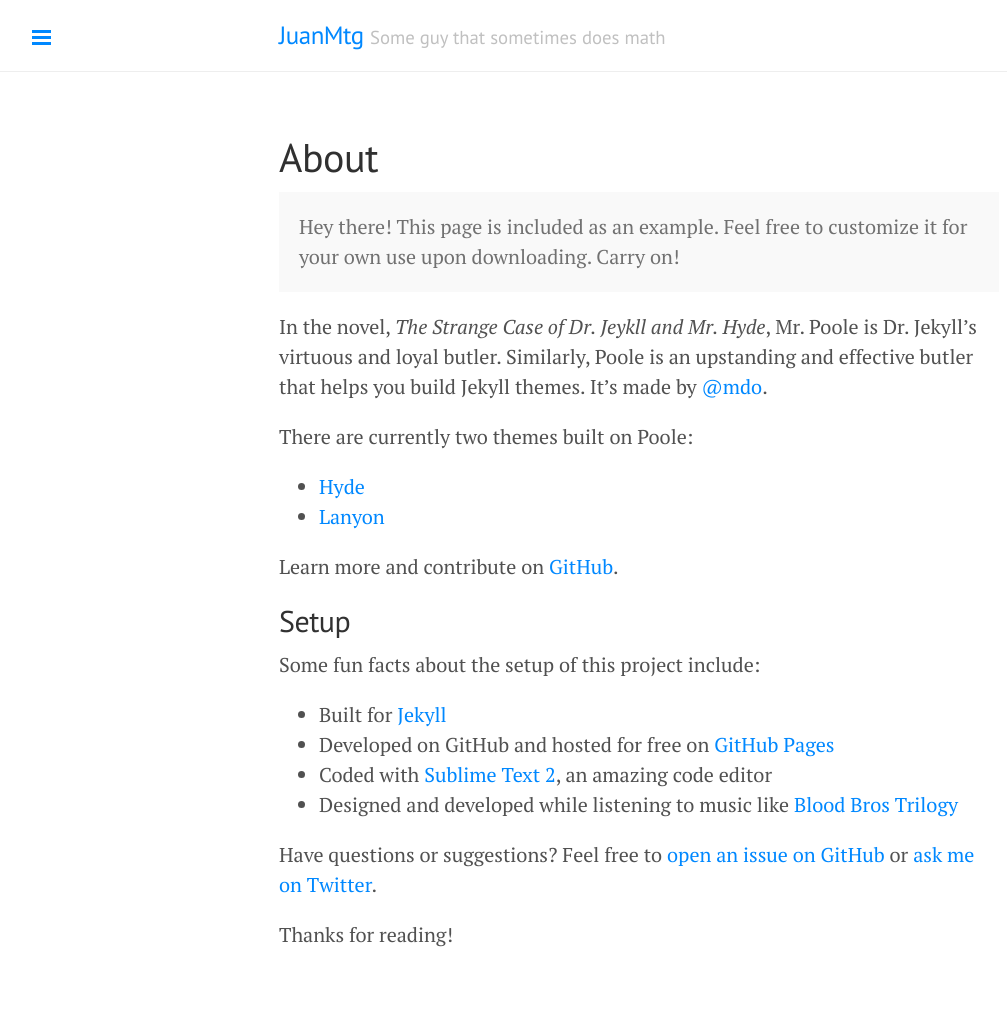
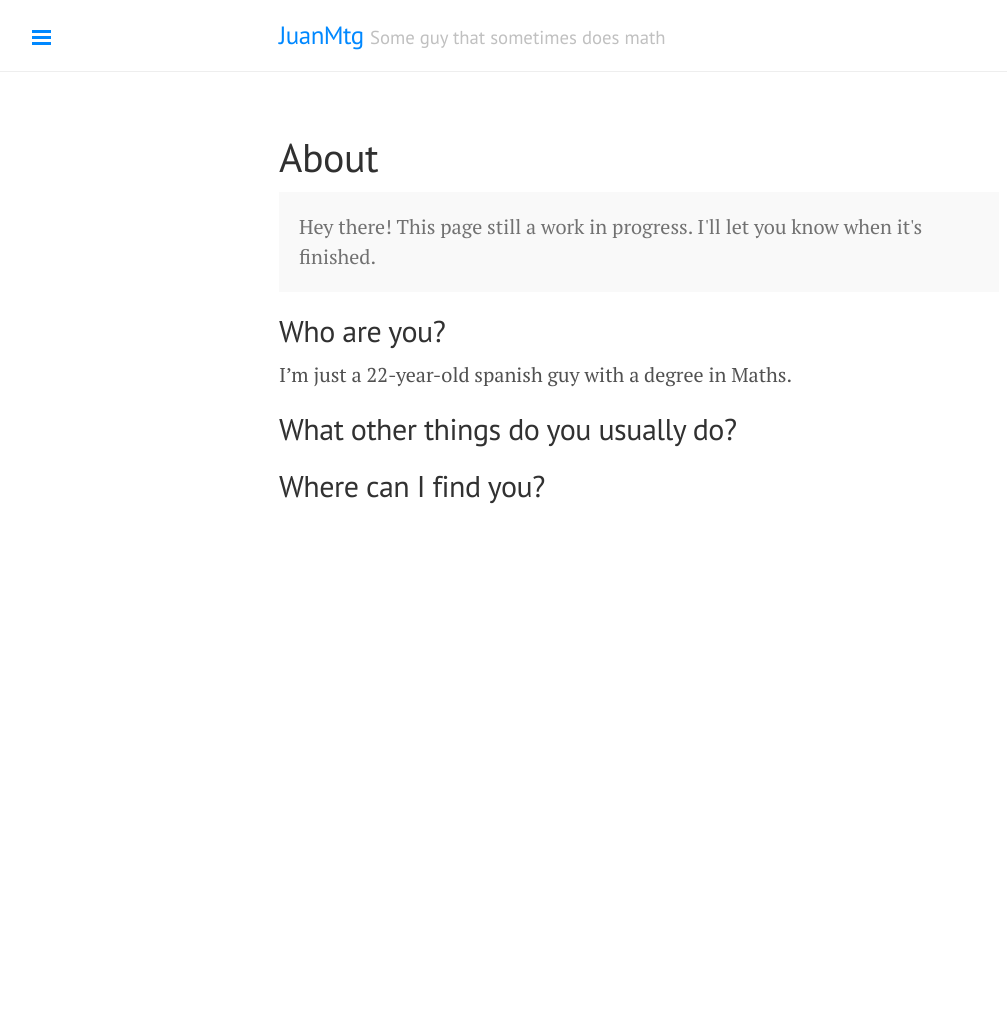
Before and after one commit to JuanMtg/juanmtg.github.io, a Jekyll site: the page built from about.md, in a window 1280 px wide. Shown: the whole page, without its empty margins (1-1008 px from the left). Built offline with Jekyll 4.4.1, drawn with Linux system fonts in a browser that asks for light colours; Markdown is read by kramdown in place of the engine named in the settings; after the commit the page ends 900 px from its top, so only the background shows below that.

Commit message:
Added steam icon and profile to the sidebar (testing). Also changed About page.

```diff
--- a/_config.yml
+++ b/_config.yml
@@ -40,6 +40,7 @@ footer-links:
   rss: # just type anything here for a working RSS icon, make sure you set the "url" above!
   twitter: juanmtg
   stackoverflow: # your stackoverflow profile, e.g. "users/50476/bart-kiers"
+  steam: juanmtg
 
 # Your disqus shortname, entering this will enable commenting on posts
 disqus: juanmtg
--- a/_includes/svg-icons.html
+++ b/_includes/svg-icons.html
@@ -9,3 +9,4 @@
           {% if site.footer-links.rss %}<a href="{{ site.baseurl }}/feed.xml">{% include svg-icons/rss.html %}</a>{% endif %}
           {% if site.footer-links.twitter %}<a href="http://twitter.com/{{ site.footer-links.twitter }}">{% include svg-icons/twitter.html %}</a>{% endif %}
           {% if site.footer-links.stackoverflow %}<a href="http://stackoverflow.com/{{ site.footer-links.stackoverflow }}">{% include svg-icons/stackoverflow.html %}</a>{% endif %}
+          {% if site.footer-links.steam %}<a href="http://http://steamcommunity.com/id/{{ site.footer-links.steam }}">{% include svg-icons/steam.html %}</a>{% endif %}
--- /dev/null
+++ b/_includes/svg-icons/steam.html
@@ -0,0 +1,38 @@
+<svg version="1.1" xmlns="http://www.w3.org/2000/svg" xmlns:xlink="http://www.w3.org/1999/xlink" x="0px" y="0px" width="40px"
+	 height="40px" viewBox="0 0 40 40" enable-background="new 0 0 40 40" xml:space="preserve">
+<g id="Capa_2">
+	<linearGradient id="SVGID_1_" gradientUnits="userSpaceOnUse" x1="20.0005" y1="40.0005" x2="20.0005" y2="4.882813e-004">
+		<stop  offset="0" style="stop-color:#128AB4"/>
+		<stop  offset="0.0855" style="stop-color:#127DA6"/>
+		<stop  offset="0.3747" style="stop-color:#115779"/>
+		<stop  offset="0.6338" style="stop-color:#103B5A"/>
+		<stop  offset="0.8511" style="stop-color:#102A46"/>
+		<stop  offset="1" style="stop-color:#10243F"/>
+	</linearGradient>
+	<path fill="url(#SVGID_1_)" d="M40,20c0,11.047-8.954,20-20,20C8.954,40,0,31.047,0,20c0-0.537,0.021-1.068,0.062-1.593
+		C0.875,8.106,9.49,0,20,0C31.046,0,40,8.954,40,20z"/>
+</g>
+<g id="Capa_3">
+	<linearGradient id="SVGID_2_" gradientUnits="userSpaceOnUse" x1="5.6055" y1="29.8892" x2="29.07" y2="6.4247">
+		<stop  offset="0" style="stop-color:#E3E8EC"/>
+		<stop  offset="0.27" style="stop-color:#E0E6EA"/>
+		<stop  offset="0.456" style="stop-color:#D7DFE5"/>
+		<stop  offset="0.6168" style="stop-color:#C8D2DB"/>
+		<stop  offset="0.7631" style="stop-color:#B2C1CE"/>
+		<stop  offset="0.8984" style="stop-color:#96ABBD"/>
+		<stop  offset="1" style="stop-color:#7C96AD"/>
+	</linearGradient>
+	<path fill="url(#SVGID_2_)" d="M0.343,18.416l10.535,4.453c0,0,1.37-1.284,3.511-1.114l4.796-6.766c0,0-0.257-6.424,6.768-7.708
+		c0,0,8.308-0.514,8.308,8.137c0,0-0.428,6.595-7.623,6.938l-6.767,4.753c0,0,0.343,5.054-5.225,5.909c0,0-4.882,0.429-6.039-4.411
+		l-7.495-3.211C1.113,25.397,0.214,22.785,0.343,18.416z M12.869,23.576c3.727,0.858,3.897,2.376,3.897,2.376
+		c1.092,3.813-2.077,4.391-2.077,4.391c-1.906,0.364-4.197-1.135-4.197-1.135l-0.085,0.085c0.385,1.97,3.255,2.355,3.255,2.355
+		c5.91-0.3,4.54-5.396,4.54-5.396c-1.542-4.241-5.396-2.956-5.396-2.956C12.612,23.49,12.869,23.576,12.869,23.576z"/>
+	<linearGradient id="SVGID_3_" gradientUnits="userSpaceOnUse" x1="26.6958" y1="19.9004" x2="26.6958" y2="10.0215">
+		<stop  offset="0" style="stop-color:#10243F"/>
+		<stop  offset="1" style="stop-color:#10243F"/>
+	</linearGradient>
+	<path fill="url(#SVGID_3_)" d="M30.549,14.989c0,2.098-1.699,3.797-3.796,3.797c-2.098,0-3.797-1.7-3.797-3.797
+		c0-2.097,1.699-3.797,3.797-3.797C28.85,11.192,30.549,12.893,30.549,14.989z M26.696,10.021c-2.729,0-4.94,2.211-4.94,4.94
+		c0,2.728,2.211,4.939,4.94,4.939c2.727,0,4.939-2.211,4.939-4.939C31.635,12.232,29.423,10.021,26.696,10.021z"/>
+</g>
+</svg>
--- a/about.md
+++ b/about.md
@@ -4,27 +4,13 @@ title: About
 ---
 
 <p class="message">
-  Hey there! This page is included as an example. Feel free to customize it for your own use upon downloading. Carry on!
+  Hey there! This page still a work in progress. I'll let you know when it's finished.
 </p>
 
-In the novel, *The Strange Case of Dr. Jeykll and Mr. Hyde*, Mr. Poole is Dr. Jekyll's virtuous and loyal butler. Similarly, Poole is an upstanding and effective butler that helps you build Jekyll themes. It's made by [@mdo](https://twitter.com/mdo).
 
-There are currently two themes built on Poole:
+## Who are you?
+ I'm just a 22-year-old spanish guy with a degree in Maths.
 
-* [Hyde](http://hyde.getpoole.com)
-* [Lanyon](http://lanyon.getpoole.com)
+## What other things do you usually do?
 
-Learn more and contribute on [GitHub](https://github.com/poole).
-
-## Setup
-
-Some fun facts about the setup of this project include:
-
-* Built for [Jekyll](http://jekyllrb.com)
-* Developed on GitHub and hosted for free on [GitHub Pages](https://pages.github.com)
-* Coded with [Sublime Text 2](http://sublimetext.com), an amazing code editor
-* Designed and developed while listening to music like [Blood Bros Trilogy](https://soundcloud.com/maddecent/sets/blood-bros-series)
-
-Have questions or suggestions? Feel free to [open an issue on GitHub](https://github.com/poole/issues/new) or [ask me on Twitter](https://twitter.com/mdo).
-
-Thanks for reading!
+## Where can I find you?
```
